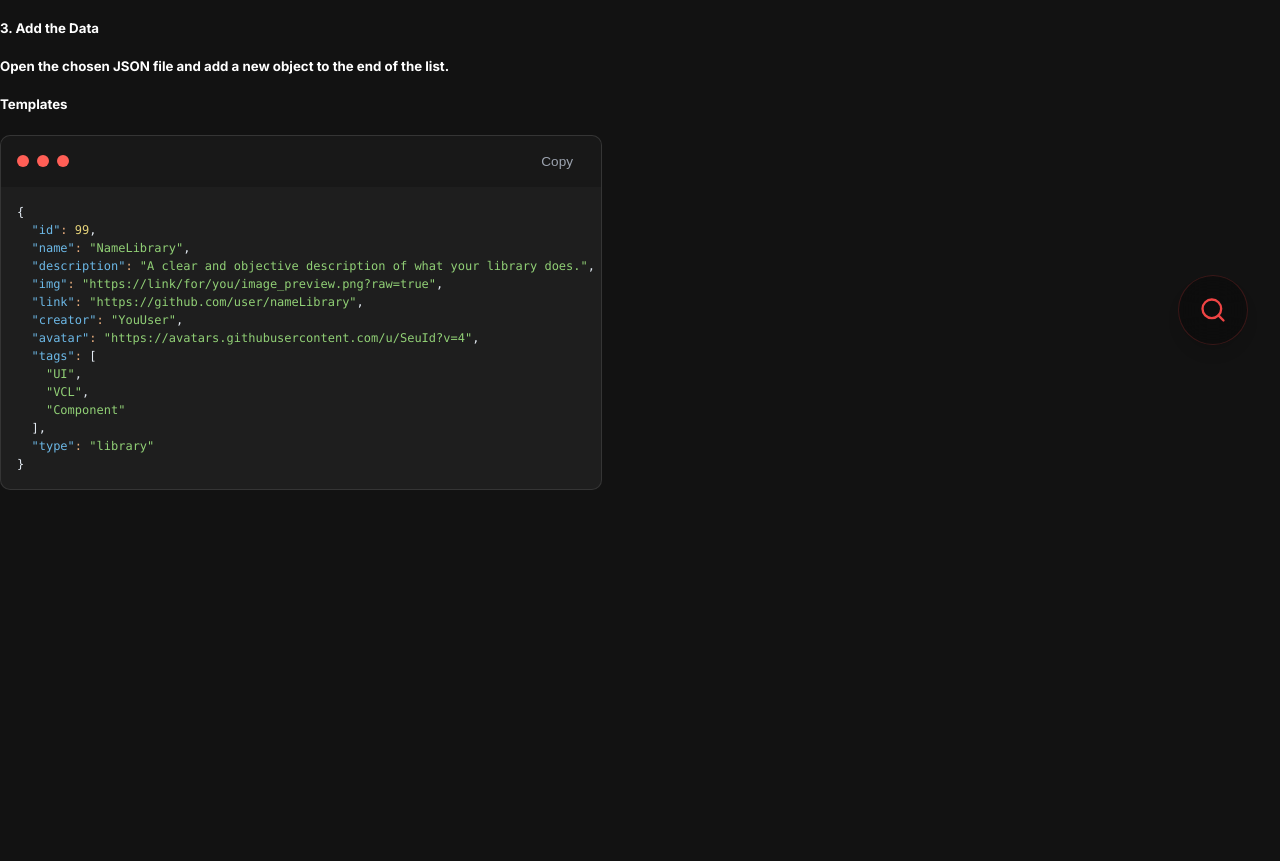
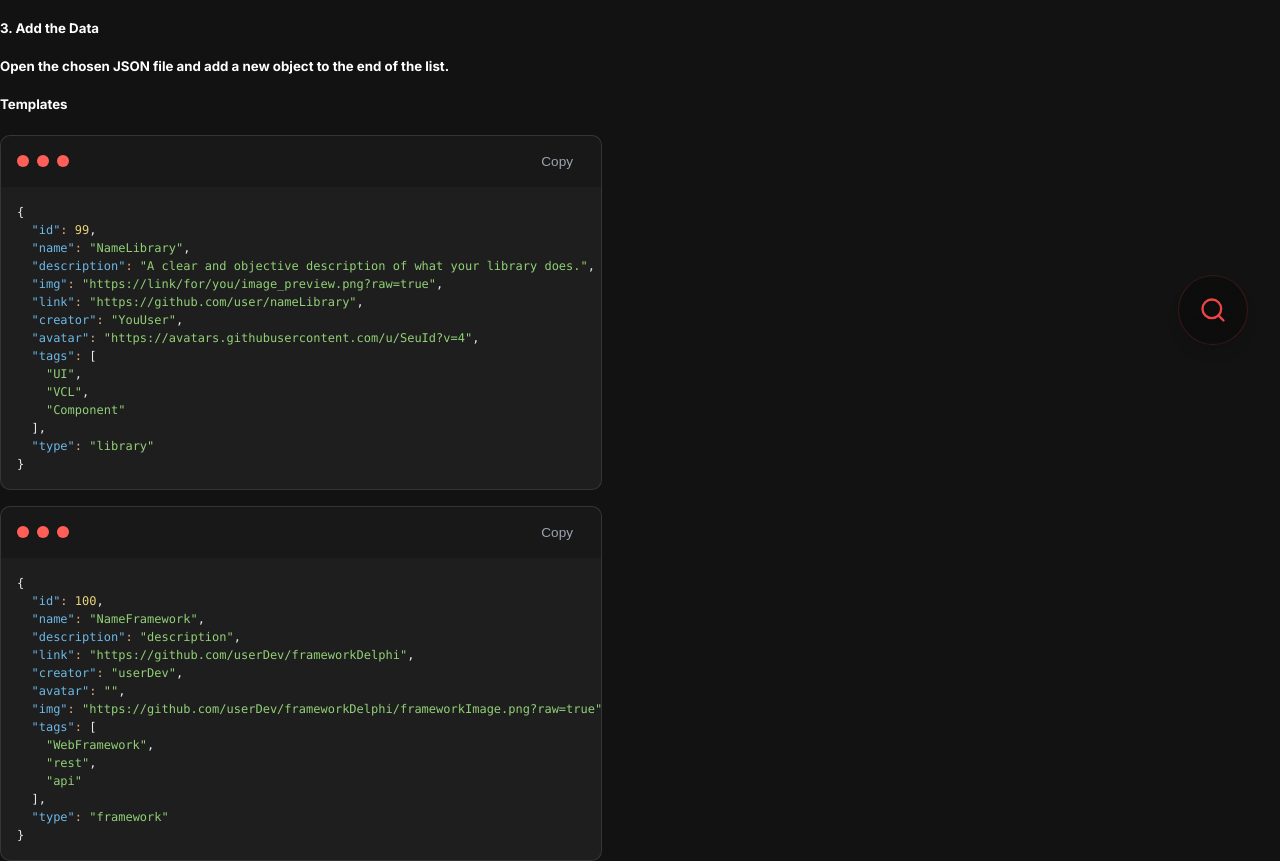
Before and after one commit to TheJoaoVitorio/DelphiKit, a Next.js app in the folder delphi-kit/: page /docs/contribute in a window 1280 px wide. Shown: the part 423-1284 px from the top of the page. Before the commit the page ends 913 px from the top, so only its background shows below. Built offline with nearby package versions, Linux system fonts and the light colour scheme.

Commit message:
docs: update contribute page with new example
- Added framework example
- Updated json display to map

```diff
--- a/delphi-kit/src/app/docs/contribute/page.tsx
+++ b/delphi-kit/src/app/docs/contribute/page.tsx
@@ -3,7 +3,7 @@ import JsonCardCode from '../../../components/JsonCardCode/JsonCardCode'
 
 export default function ContributePageDocs() {
 
-    const dataJsonLibrary = {
+    const dataJsonLibrary = [{
         "id": 99,
         "name": "NameLibrary",
         "description": "A clear and objective description of what your library does.",
@@ -16,8 +16,24 @@ export default function ContributePageDocs() {
             "VCL",
             "Component"
         ],
-        "type": "library"
-    };
+        "type": "library",
+
+    }, {
+        "id": 100,
+        "name": "NameFramework",
+        "description": "description",
+        "link": "https://github.com/userDev/frameworkDelphi",
+        "creator": "userDev",
+        "avatar": "",
+        "img": "https://github.com/userDev/frameworkDelphi/frameworkImage.png?raw=true",
+        "tags": [
+            "WebFramework",
+            "rest",
+            "api"
+        ],
+        "type": "framework"
+    }
+    ];
 
     return (
         <div>
@@ -37,10 +53,12 @@ export default function ContributePageDocs() {
             <h5>3. Add the Data</h5>
             <h5>Open the chosen JSON file and add a new object to the end of the list.</h5>
             <h5>Templates</h5>
-            <div style={{display: 'flex', flexDirection: 'column', gap: '1rem'}}>
-                <JsonCardCode
-                    jsonData={dataJsonLibrary}
-                />
+            <div style={{ display: 'flex', flexDirection: 'column', gap: '1rem' }}>
+                {dataJsonLibrary.map((item) => (
+                    <JsonCardCode
+                        key={item.id}
+                        jsonData={item} />
+                ))}
             </div>
 
         </div>
```
